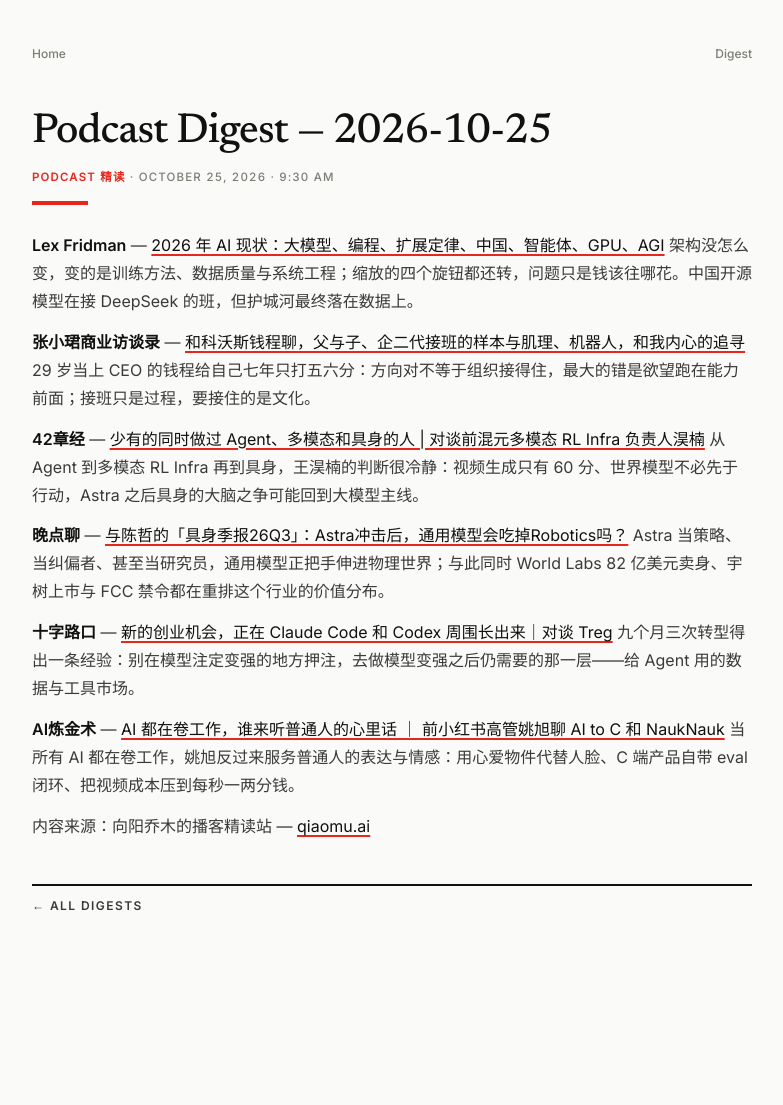
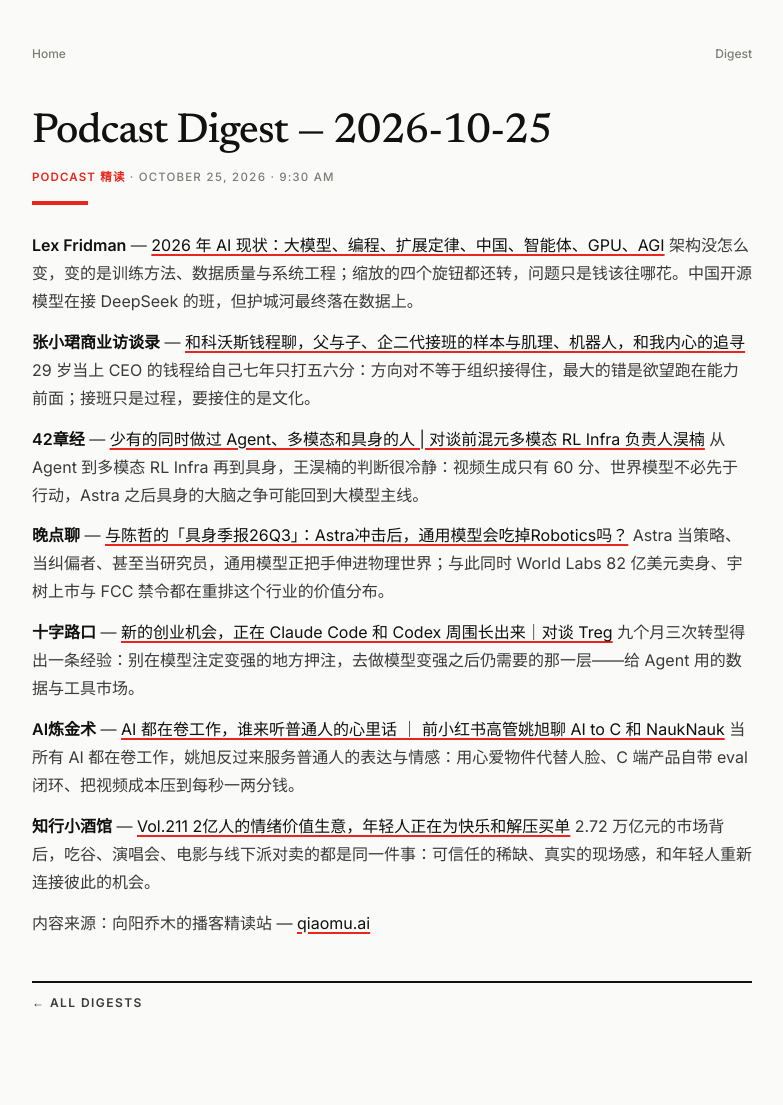
Before and after one commit to cptidiot/mzhao.me, a Jekyll site: the page built from _digests/2026-10-25-podcast.md, in a window 1280 px wide. Shown: the whole page, without its empty margins (248-1031 px from the left). Built offline with Jekyll 4.4.1, drawn with Linux system fonts in a browser that asks for light colours; before the commit the page ends 1008 px from its top, so only the background shows below that.

Commit message:
Digest: podcast 2026-10-25

```diff
--- a/_digests/2026-10-25-podcast.md
+++ b/_digests/2026-10-25-podcast.md
@@ -3,7 +3,7 @@
 section_name: Podcast 精读
 date: 2026-10-25 09:30:00 -0700
 title: "Podcast Digest — 2026-10-25"
-excerpt: "今日 6 期：Lex 第 490 期纵览 2026 年 AI 现状，张小珺访科沃斯钱程谈企二代接班，42章经对谈横跨 Agent、多模态与具身的王淏楠，晚点聊做具身季报看 Astra 冲击，十字路口复盘 Treg 三次转型，AI炼金术聊 NaukNauk 如何听普通人的心里话。三五环、知行小酒馆、面基三站今日单集页未能成功读取，跳过未记台账，明日续取。"
+excerpt: "今日 7 期：Lex 第 490 期纵览 2026 年 AI 现状，张小珺访科沃斯钱程谈企二代接班，42章经对谈横跨 Agent、多模态与具身的王淏楠，晚点聊做具身季报看 Astra 冲击，十字路口复盘 Treg 三次转型，AI炼金术聊 NaukNauk 如何听普通人的心里话，知行小酒馆拆解 2 亿人的情绪价值生意。三五环、面基两站今日单集页未能成功读取，跳过未记台账，明日续取。"
 items:
   - title: "2026 年 AI 现状：大模型、编程、扩展定律、中国、智能体、GPU、AGI"
     role: "Lex Fridman · 第 490 期"
@@ -35,6 +35,11 @@
     summary: "姚旭做过百度搜索、Facebook 与 Instagram，2016 年回国在小红书做社区从零到一，现在是 NaukNauk 创始人。这款 App 服务既不在企业里、也不靠创作吃饭的普通人：用户带着养了多年的小兔子、暴风兵等心爱物件（而不是自己的脸）做十几秒动画表达、交新朋友，在北美和欧洲攒下 App Store 八千多条接近 5 分的评分，日活评论率约 20%。他的核心判断是 C 端产品本身就是 benchmark：用户每天在用不同模型做表达，成功率与共鸣度第一时间可见，比公开榜单更硬。成本上，他们靠后训练开源模型把视频推理压到每秒一到两分钱；而前沿模型 token 毛利超过 80%，在大众场景里属于虚高。社交的下一步是让用户的娃替主人出门与别人的娃玩、带回新朋友，但他明确反对用 agent 替代真人本身。亚文化在疫情后进入英文世界主流，则是他押注的需求背景。"
     url: "https://aialchemy.qiaomu.ai/ep/6adb33fdc96c8942ec112a3c.html"
     link_label: "中文精读"
+  - title: "Vol.211 2亿人的情绪价值生意，年轻人正在为快乐和解压买单"
+    role: "知行小酒馆 · Vol.211"
+    summary: "据《2025 Z世代情绪消费报告》，中国情绪消费市场已达 2.72 万亿元，超 2 亿 Z 世代把快乐当刚需：近六成每月为情绪买单 3 次以上，18.1% 每周多次。知行与 Yiqing、青年志研究总监石佳、草东派对主理人璐璐拆解四条解压赛道：吃谷（吧唧单价低至 9.9 元，线下谷店从 2023 年千余家涨到 2025 年近 5000 家，二级市场炒的是稀缺而非 IP 本身）；演唱会与音乐节（票房 2019 年 200 亿、2023 年 740 亿、2024 年 790 亿，上海 2024 年大型演唱会 122 场，六成观众跨城）；电影（被低成本漫剧、短剧分流，拼盘演唱会与怀旧重映是自救）；线下脱口秀与草东这类社交型派对（陌生人面对面、一起蹦，正成为年轻人重建社会连接的方式）。共同点是都要解决信任、稀缺与现场感：快乐消费不只是逃避压力，更是主动追求具体、理直气壮的快乐。"
+    url: "https://zhixing.qiaomu.ai/ep/6ad7ab9f641ef406308f915a.html"
+    link_label: "中文精读"
 ---
 
 **Lex Fridman** — [2026 年 AI 现状：大模型、编程、扩展定律、中国、智能体、GPU、AGI](https://lex.qiaomu.ai/ep/ai-sota-2026/)
@@ -55,4 +60,7 @@
 **AI炼金术** — [AI 都在卷工作，谁来听普通人的心里话 ｜ 前小红书高管姚旭聊 AI to C 和 NaukNauk](https://aialchemy.qiaomu.ai/ep/6adb33fdc96c8942ec112a3c.html)
 当所有 AI 都在卷工作，姚旭反过来服务普通人的表达与情感：用心爱物件代替人脸、C 端产品自带 eval 闭环、把视频成本压到每秒一两分钱。
 
+**知行小酒馆** — [Vol.211 2亿人的情绪价值生意，年轻人正在为快乐和解压买单](https://zhixing.qiaomu.ai/ep/6ad7ab9f641ef406308f915a.html)
+2.72 万亿元的市场背后，吃谷、演唱会、电影与线下派对卖的都是同一件事：可信任的稀缺、真实的现场感，和年轻人重新连接彼此的机会。
+
 内容来源：向阳乔木的播客精读站 — [qiaomu.ai](https://lex.qiaomu.ai/?f=zh)
```
